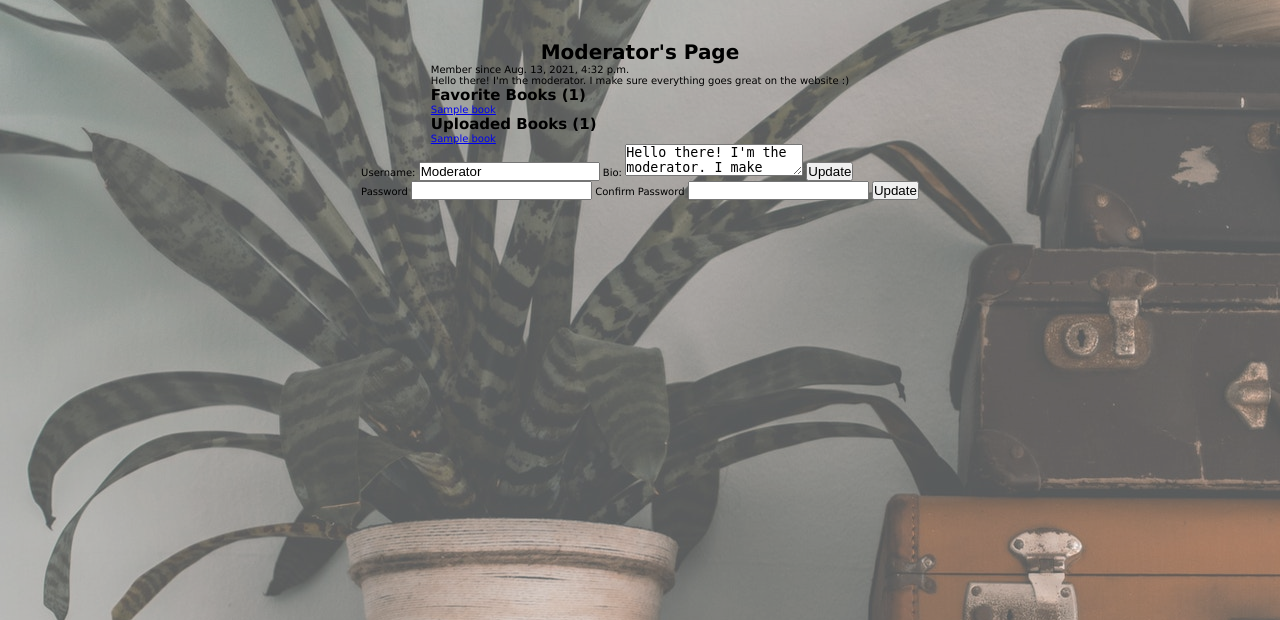
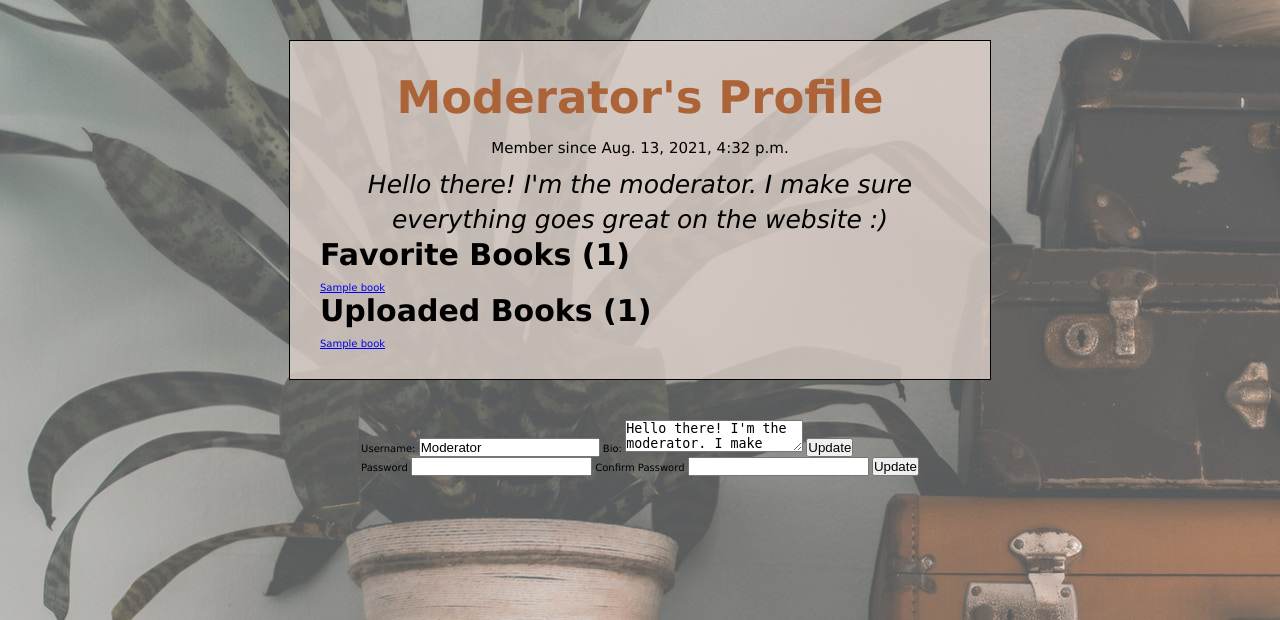
Before and after one commit to Lstedmanfalls/Favorite_Books, a Django app: template books_app/templates/user_page.html in a window 1280 px wide. Shown: the part 72-692 px from the top of the page. Run offline with Django 3.2, Linux system fonts and the light colour scheme; data comes from the database, SQL or seed files in the repository; both versions use the stored data as it was after the commit; tables that the repository leaves empty hold one stand-in row (values such as "Sample post"); the template is opened without the code that fills it: values that come from a table or form of the project are taken from there, most other values are stand-ins (such as "Sample title", 1, 10 or a date in 2020).

Commit message:
Added styling to user pages

```diff
--- a/books_app/static/user_page.css
+++ b/books_app/static/user_page.css
@@ -101,6 +101,53 @@ nav button:hover, nav a:hover{
     min-height:auto;
 }
 
+#user{
+    background-color:rgba(220, 208, 201, .8);
+    border:1px solid black;
+    width:50%;
+    padding:3rem 3rem 3rem 3rem;
+    display: flex;
+    flex-direction: column;
+}
+
+#user{
+    margin-bottom:4rem;
+}
+
+@media only screen and (max-width:768px){
+#user {
+    width:100%;
+}
+}
+
+h1{
+font-size:4.5rem;
+padding-bottom:1.5rem;
+text-align: center;
+color:#ac6337;
+}
+
+h2{
+    font-size:3rem;
+    font-weight: bold;
+    padding-bottom: 1rem;
+}
+
+#user > p:first-of-type{
+    text-align: center;
+    font-size:1.5rem;
+    padding-bottom:1rem;
+}
+
+#user > p:nth-of-type(2){
+    font-size: 2.5rem;
+    font-weight: normal;
+    text-align: center;
+    line-height: 1.4;
+    padding:0 3rem;
+    font-style: italic;
+}
+
 footer{
     text-align: center;
     font-size:1.5rem;
--- a/books_app/templates/user_page.html
+++ b/books_app/templates/user_page.html
@@ -21,8 +21,8 @@
             </div>
         </nav>
         <div id="wrapper">
-            <h1>{{a_user.username}}'s Page</h1>
             <div id="user">
+                <h1>{{a_user.username}}'s Profile</h1>
                 <p>Member since {{a_user.created_at}}</p>
                 <p>{{a_user.bio}}</p>
                 <h2>Favorite Books ({{favorite_count}})</h2>
```
Also changed, not shown: db.sqlite3.
